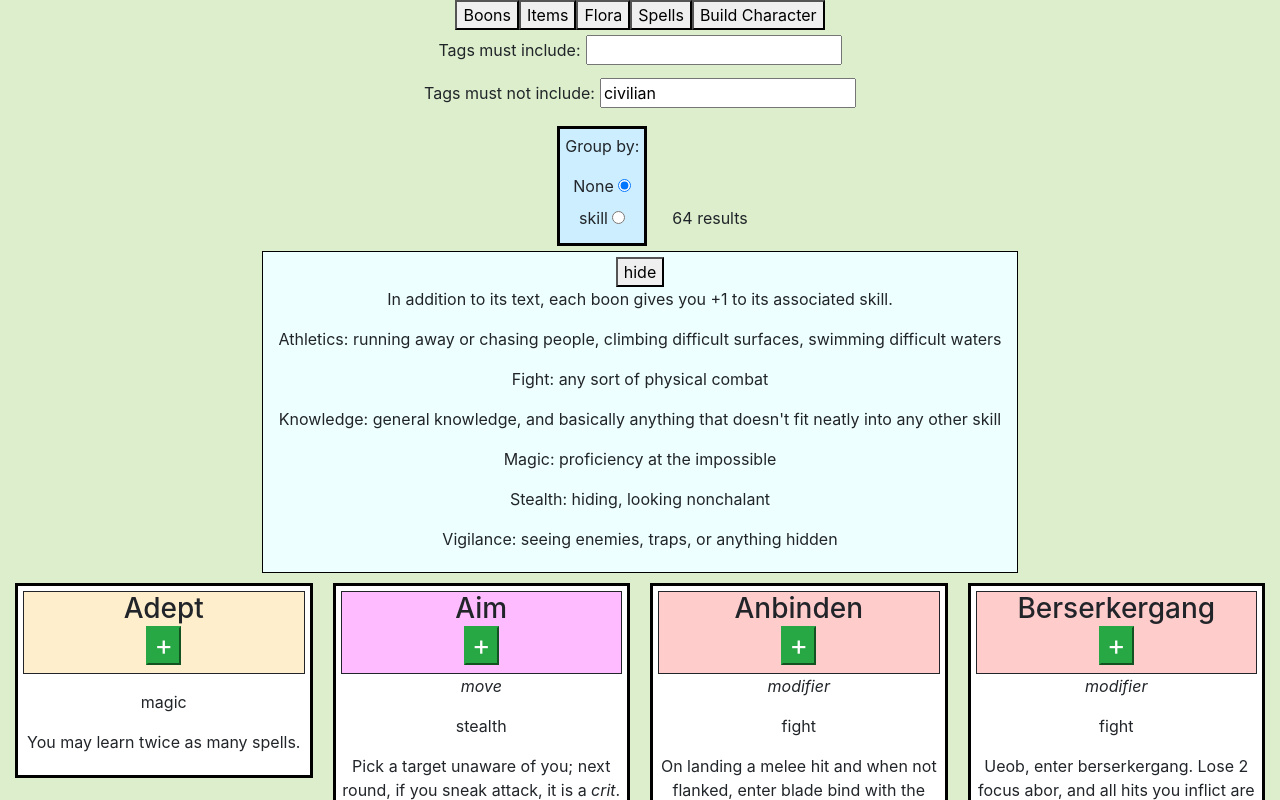
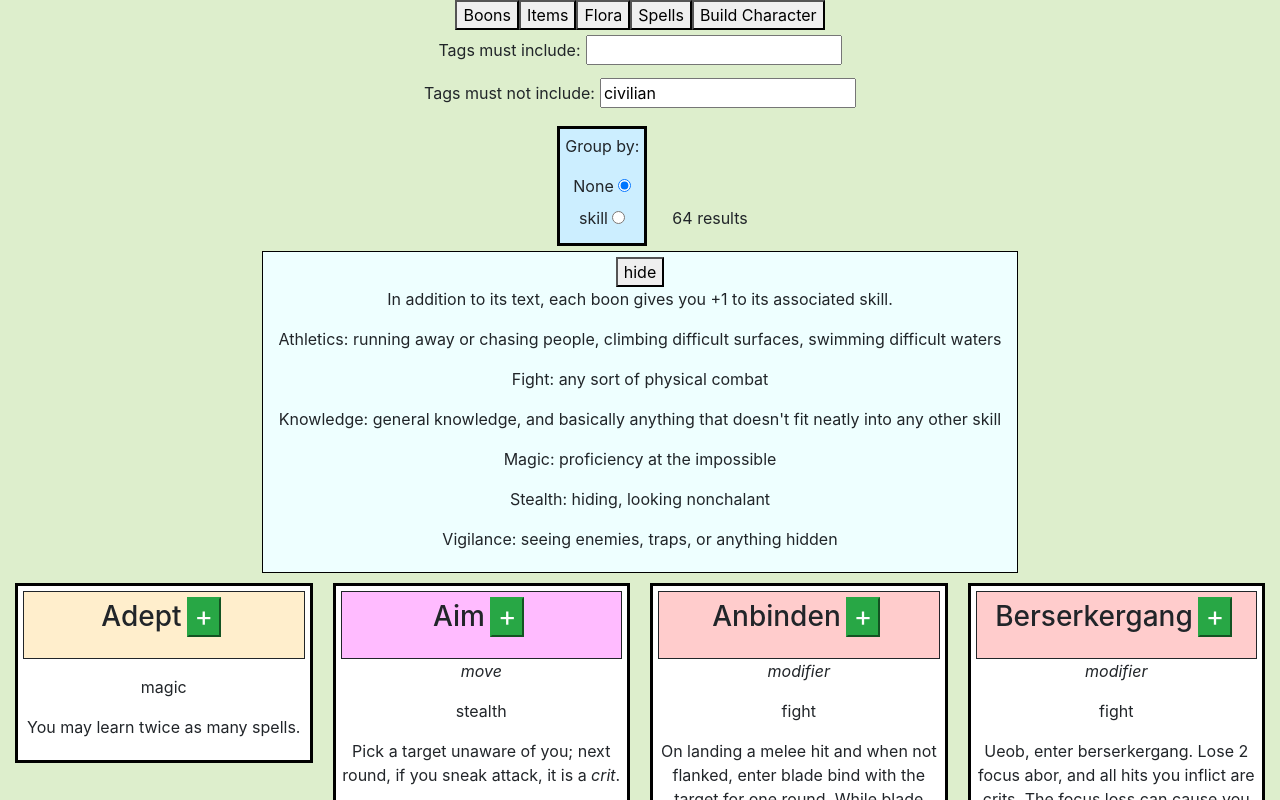
Before and after one commit to MarkGN/pantheont-frontend, a React (Create React App) app: page / in a window 1280 px wide. Shown: the top 800 px of the page. Built offline with nearby package versions, Linux system fonts and the light colour scheme.

Commit message:
add on-sheet content remover

```diff
--- a/src/components/Card.tsx
+++ b/src/components/Card.tsx
@@ -1,4 +1,4 @@
-import Adder from "./AddToCharacter";
+import Adder from "./character-sheet/AddToCharacter";
 import tags from "../data/tags.json";
 
 interface CardProps {
@@ -69,7 +69,12 @@ export default function Card(props : CardProps) {
     <div className="card-interior">
       <div className="content-card-name"  style={styling(props)}>
         <h3>
-          {props.name} {props.addable ? <Adder contentType={props.contentType} name={props.name} /> : null}
+          <div className="removable">
+            <p>{props.name}</p>
+          </div>
+          <div className="removable">
+            {props.addable ? <Adder contentType={props.contentType} name={props.name} /> : null}
+          </div>
         </h3>
       </div>
       <p>
--- a/src/components/Search.jsx
+++ b/src/components/Search.jsx
@@ -50,7 +50,7 @@ const tabData = {
 //   contentType : string
 // }
 
-export default function Search(props ) {
+export default function Search(props) {
   const tab = tabData[props.contentType];
 
   const filterTagValue = useSelector((state) => state.search.include);
--- a/src/components/AddToCharacter.tsx
+++ b/src/components/character-sheet/AddToCharacter.tsx
@@ -1,7 +1,7 @@
 import Cookies from 'js-cookie';
 import { useState } from 'react';
 import { useDispatch, useSelector } from 'react-redux';
-import { addContent, removeContent } from '../app/contentSlice';
+import { addContent, removeContent } from '../../app/contentSlice';
 
 interface AdderProps {
   contentType: string,
@@ -52,11 +52,11 @@ export default function Adder(props: AdderProps) {
   const [isOwned, setIsOwned] = useState(contentStore[props.contentType as ContentType].includes(props.name)); // TODO THIS LINE HERE MAKE IT CHECK THE STORE
   // const [isOwned, setIsOwned] = useState(((Cookies.get("char-"+props.contentType) || "").split(",").includes(props.name))); // TODO THIS LINE HERE MAKE IT CHECK THE STORE
   const dispatch = useDispatch();
-  return <div>
+  return <div className="adder">
     <button className={isOwned ? "button btn-danger" : "button btn-success"} onClick={() => {
       (isOwned ? removeContent2 : addContent2)(props.contentType, props.name);
       setIsOwned(!isOwned);
-      dispatch((isOwned ? removeContent : addContent)({contentType : props.contentType, name : props.name}))
+      dispatch((isOwned ? removeContent : addContent)({contentType : props.contentType, name : props.name}));
     }}>{isOwned ? "-" : "+"}</button>
   </div>
 }
--- a/src/components/character-sheet/ContentList.tsx
+++ b/src/components/character-sheet/ContentList.tsx
@@ -1,3 +1,7 @@
+
+// import { useDispatch } from 'react-redux';
+// import { removeContent } from '../../app/contentSlice';
+import AddToCharacter from "./AddToCharacter";
 
 interface ListProps {
   contentType : string,
@@ -5,11 +9,22 @@ interface ListProps {
 }
 
 export default function ContentList(props : ListProps) {
+  // const dispatch = useDispatch();
   return <div className="content-card col-lg-3 col-md-4 col-sm-6 col-xs-12">
     <div className="card-interior">
       <h3 className="content-card-name">{props.contentType+"s"}</h3>
       {props.data.map((line : string, ix : number) => <div key={props.contentType + "-" + ix}>
-        <p>{line}</p>
+        <div className="removable" onMouseEnter={() => {
+          // TODO change the state such that the doohickey on the right shows its card
+          // Is this really the right way to do this? I can't think of a better way, but
+          // it just feels so much more imperative and stateful than is healthy.
+          // Surely better would be for the card to have "params = f(getWhatMouseIsOver)",
+          // but I don't think you can really do that?
+        }} onMouseLeave={() => {
+          // TODO
+        }}>{line}</div><div className="removable">
+          <AddToCharacter contentType={props.contentType} name={line}  />
+        </div>
       </div>)}
     </div>
   </div>
--- a/src/data/items.json
+++ b/src/data/items.json
@@ -46,12 +46,13 @@
     ]
   },
   {
-    "name": "Animal bait",
+    "name": "Bait",
     "price": "10c",
-    "text": "Can be consumed for +5 to make an animal do what you want. Comes in vegetarian, meat, and bug versions.",
+    "text": "Take +5 to make an animal do what you want. Comes in vegetarian, meat, and bug versions.",
     "type": "tool",
     "tags": [
-      "concealed"
+      "concealed",
+      "consumed"
     ]
   },
   {
@@ -84,7 +85,7 @@
   {
     "name": "Fishing rod",
     "price": "30c",
-    "text": "By a body of water with fish, you may sacrifice a bit of bug or meat bait and check END+vig vs 12; on a pass, after 2 hours, you get a fish worth a day's supplies.",
+    "text": "By a body of water with fish, you may sacrifice a unit of bug or meat bait and check END+vig vs 12; on a pass, after 2 hours, you get a fish worth a day's supplies.",
     "type": "tool"
   },
   {
@@ -134,6 +135,15 @@
     "price": "50c",
     "text": "With a hammer, take +5 to climb checks.",
     "type": "tool"
+  },
+  {
+    "name": "Provisions",
+    "price": "50c",
+    "text": "Enough food for a day. If you don't eat, take 1 @Injury@ and you don't heal @Injury@ until the next day when you eat.",
+    "type": "tool",
+    "tags": [
+      "consumed"
+    ]
   },
   {
     "name": "Rope",
--- a/src/data/plants.json
+++ b/src/data/plants.json
@@ -285,6 +285,15 @@
     "reagentType": "amper"
   },
   {
+    "name": "Pao jiat",
+    "colors": "yellow, purple",
+    "text": "Grassy weed that, when triggered, dumps the target circa one minute into the future.",
+    "tags": [
+      "trap"
+    ],
+    "reagentType": "amper"
+  },
+  {
     "name": "Saltweed leaf",
     "colors": "red, orange",
     "text": "A network of floating pond lily leaves connected by vines; they grow salty/sweet fruits",
@@ -430,7 +439,7 @@
   {
     "name": "Nezema resin",
     "colors": "blue, purple",
-    "text": "With broad leaves that secretes a very sticky resin that's an absolute bitch to get off.",
+    "text": "Its broad leaves secrete a very sticky resin that's an absolute bitch to get off.",
     "tags": [
       "animate vine"
     ],
--- a/src/styles.css
+++ b/src/styles.css
@@ -1,3 +1,8 @@
+.adder {
+  /* margin: 5px; */
+  padding: 5px;
+}
+
 .attr {
   width: fit-content;
 }
@@ -107,3 +112,7 @@ header {
 .my-tooltip:hover .tooltiptext {
   visibility: visible;
 }
+
+.removable {
+  display: inline-block;
+}
```
